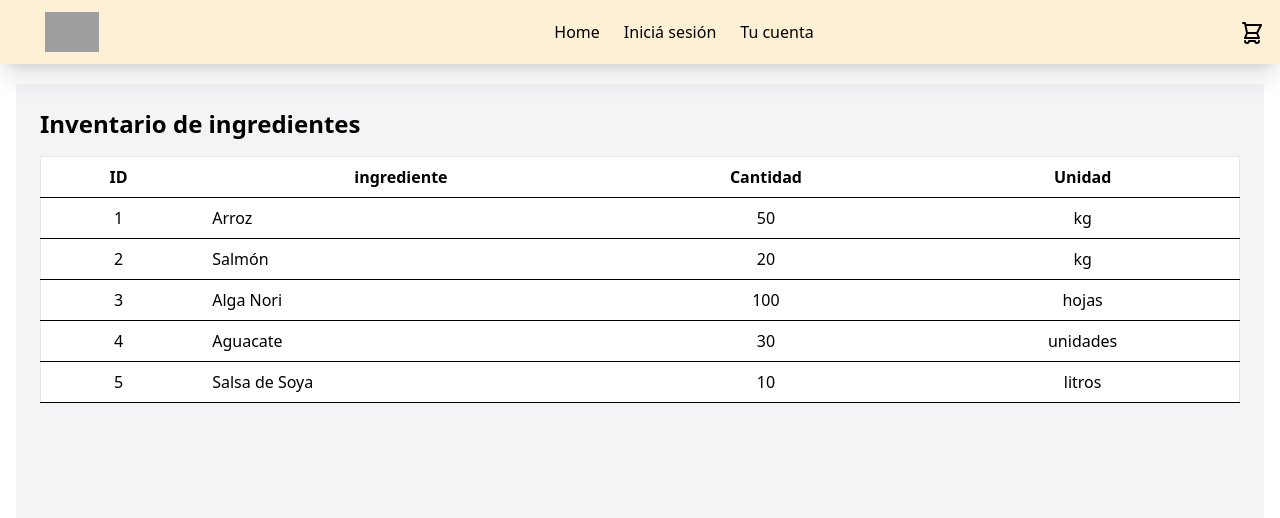
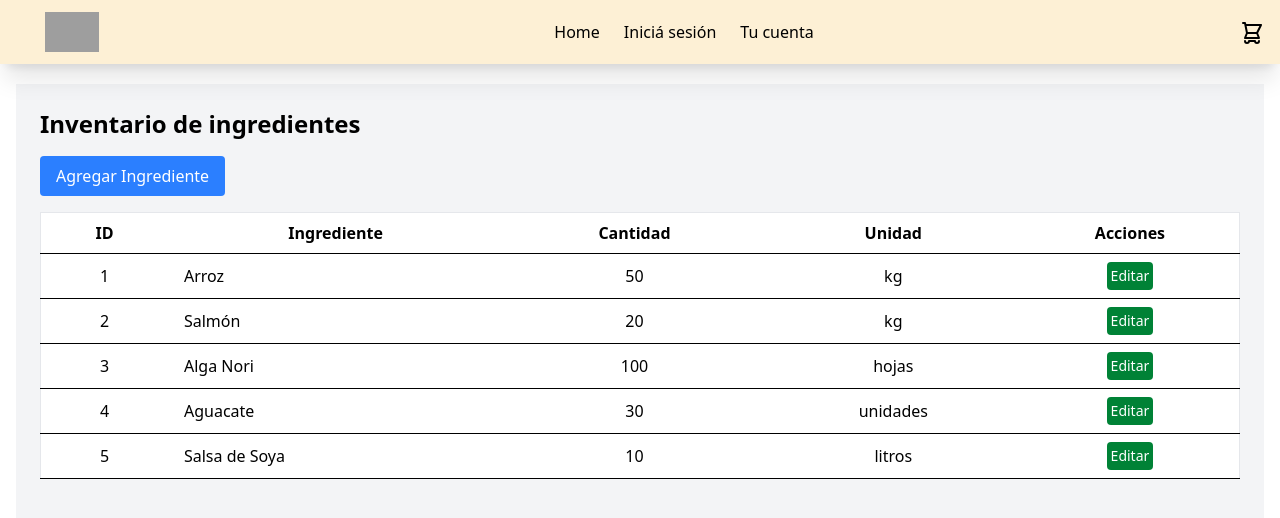
Before and after one commit to AngeloIbadurmiendo/Gacha-Hell-Sushi, a React (Vite) app: page /admin/products in a window 1280 px wide. Shown: the top 518 px of the page. Built offline with nearby package versions, Linux system fonts and the light colour scheme; grey boxes are pictures that could not be loaded.

Commit message:
Added Buttons to Add and Modify Products buttons are just placeholders for now

```diff
--- a/src/pages/admin_products.tsx
+++ b/src/pages/admin_products.tsx
@@ -9,22 +9,39 @@ const AdminProducts: React.FC = () => {
     { id: 5, name: "Salsa de Soya", quantity: 10, unit: "litros" },
   ]
 
+  const handleAddIngredient = () => {
+    alert("Agregar ingrediente")
+  }
+
+  const handleModifyQuantity = (id: number) => {
+    alert(`Modificar cantidad del ingrediente con ID: ${id}`)
+  }
+
   return (
     <div className='p-6 bg-gray-100 min-h-screen'>
       <h1 className='text-2xl font-bold mb-4'>Inventario de ingredientes</h1>
+      <div className='mb-4 flex gap-4'>
+        <button
+          onClick={handleAddIngredient}
+          className='px-4 py-2 bg-blue-500 text-white rounded hover:bg-blue-600'
+        >
+          Agregar Ingrediente
+        </button>
+      </div>
       <div className='overflow-x-auto'>
         <table className='min-w-full bg-white border border-gray-200'>
           <thead>
             <tr>
               <th className='px-4 py-2 border-b'>ID</th>
-              <th className='px-4 py-2 border-b'>ingrediente</th>
+              <th className='px-4 py-2 border-b'>Ingrediente</th>
               <th className='px-4 py-2 border-b'>Cantidad</th>
               <th className='px-4 py-2 border-b'>Unidad</th>
+              <th className='px-2 py-1 border-b'>Acciones</th>
             </tr>
           </thead>
           <tbody>
             {materials.map((material) => (
-              <tr key={material.id} className='hover:bg-gray-100'>
+              <tr key={material.id} className='hover:bg-gray-400'>
                 <td className='px-4 py-2 border-b text-center'>
                   {material.id}
                 </td>
@@ -34,6 +51,16 @@ const AdminProducts: React.FC = () => {
                 </td>
                 <td className='px-4 py-2 border-b text-center'>
                   {material.unit}
+                </td>
+                <td className='px-4 py-2 border-b text-center'>
+                  <div className='flex justify-center items-center gap-2'>
+                    <button
+                      onClick={() => handleModifyQuantity(material.id)}
+                      className='p-1 text-white bg-green-700 hover:bg-green-800 text-sm rounded'
+                    >
+                      Editar
+                    </button>
+                  </div>
                 </td>
               </tr>
             ))}
```
